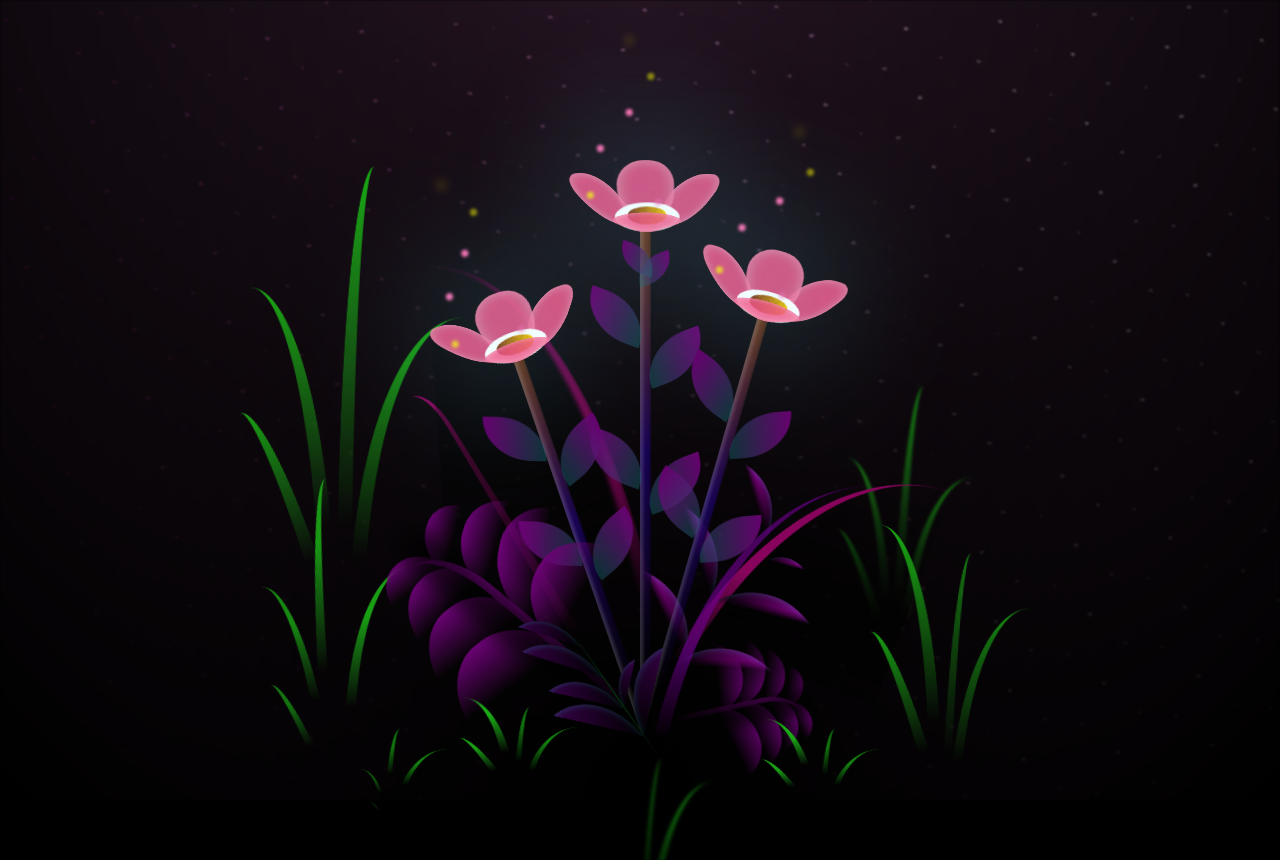
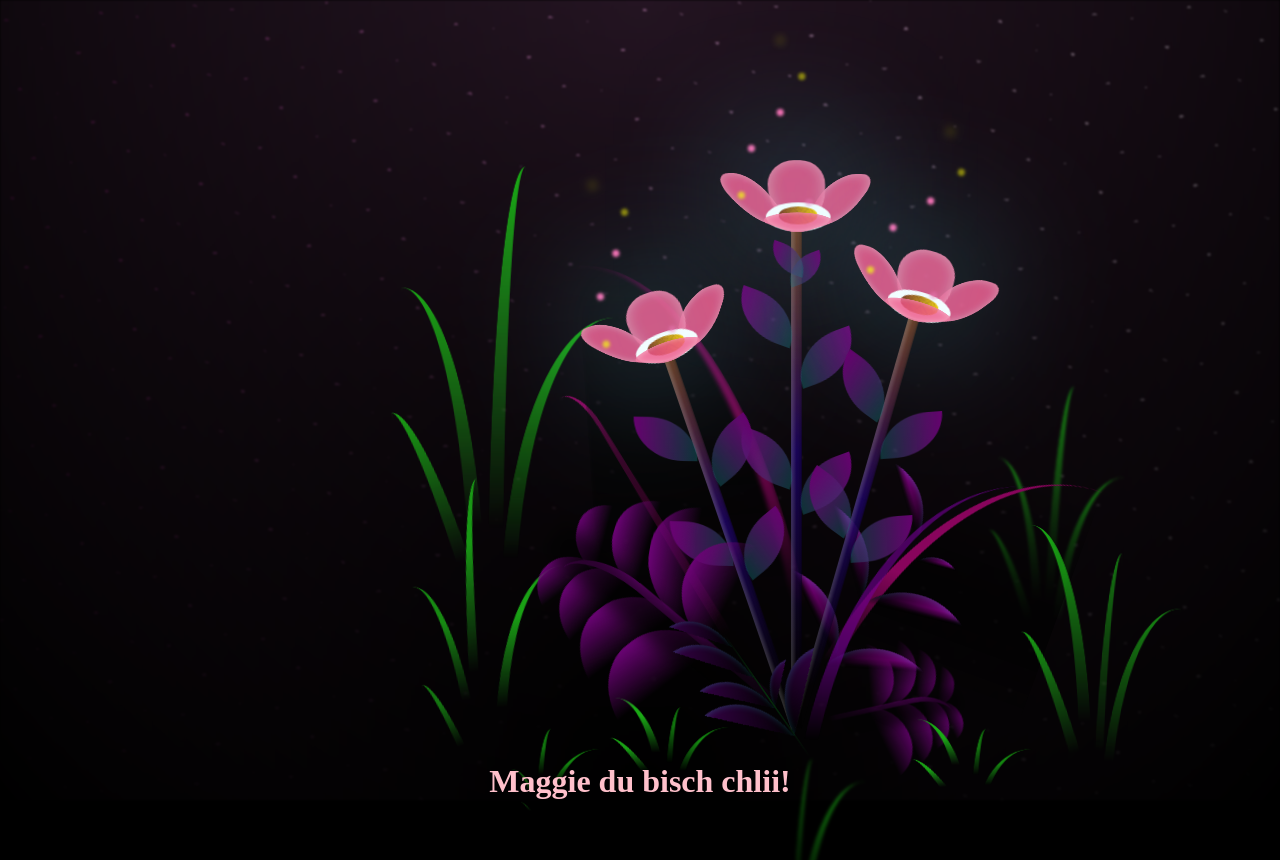
Before and after one commit to Flopi04LP/Flopi04LP.github.io, a plain HTML site: page index.html in a window 1280 px wide. Shown: the top 860 px of the page. Drawn offline with Linux system fonts and the light colour scheme.

Commit message:
Update index.html

```diff
--- a/index.html
+++ b/index.html
@@ -9,6 +9,7 @@
     <title>flowers</title>
 </head>
 <body class="container">
+  <h1 style="z-index: 99;color: pink;">Maggie du bisch chlii!</h1>
     <div class="night"></div>
     <div class="flowers">
       <div class="flower flower--1">
```
